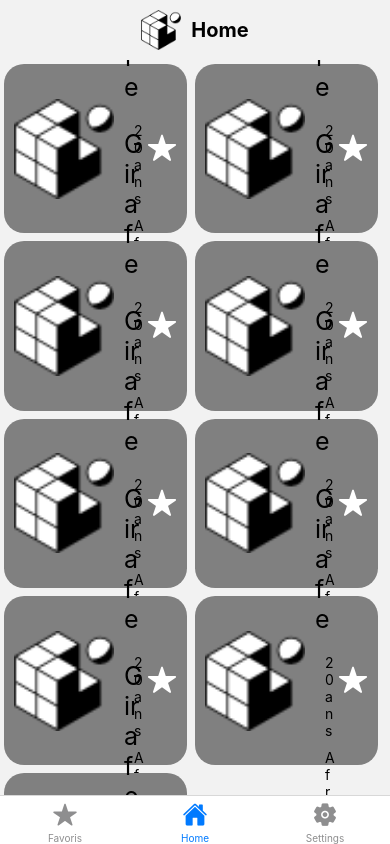
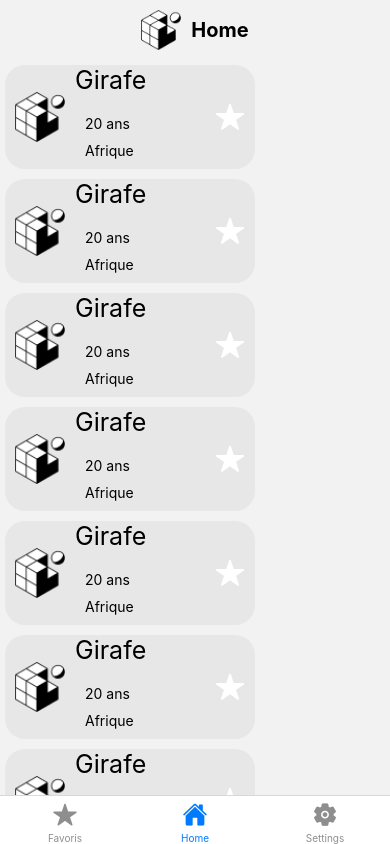
Before and after one commit to hugocffrd/Peyronon-Coiffard-Multiplateform, a React Native app: screen /Home in a window 390 px wide. Built offline with nearby package versions, Linux system fonts and the light colour scheme.

Commit message:
List of card is now responsive, need to fix the layout when one column

```diff
--- a/components/AnimalCard.tsx
+++ b/components/AnimalCard.tsx
@@ -1,28 +1,17 @@
 import { View, Text, Image, StyleSheet, Dimensions } from "react-native";
 import Ionicons from "react-native-vector-icons/Ionicons";
 
-const rows = 3;
-const cols = 2;
 const marginHorizontal = 4;
 const marginVertical = 4;
-const width =
-  Dimensions.get("window").width / cols - marginHorizontal * (cols + 1);
-const height =
-  Dimensions.get("window").height / rows - marginVertical * (rows + 25);
 
 const styles = StyleSheet.create({
   boxContainer: {
+    width:"100%",
     textAlign: "center",
-    marginTop: marginVertical,
-    marginBottom: marginVertical,
-    marginLeft: marginHorizontal,
-    marginRight: marginHorizontal,
-    width: width,
-    height: height,
     justifyContent: "center",
     alignItems: "center",
     borderRadius: 20,
-    backgroundColor: "grey",
+    backgroundColor: "#e7e7e7",
     flexDirection: "row",
   },
   boxContentContainerStyle: {
@@ -34,8 +23,8 @@ const styles = StyleSheet.create({
     marginRight: 10,
   },
   image: {
-    width: 100,
-    height: 100,
+    width: 50,
+    height: 50,
     marginLeft: 10,
   },
   title: {
--- a/components/Home.tsx
+++ b/components/Home.tsx
@@ -1,53 +1,73 @@
-import { View, StyleSheet, ListRenderItemInfo } from "react-native";
+import { View, StyleSheet, ListRenderItemInfo, useWindowDimensions } from "react-native";
 
-import { ScrollView } from "react-native";
 import AnimalCard from "./AnimalCard";
 import { FlatList } from "react-native-gesture-handler";
-import { ReactElement, JSXElementConstructor } from "react";
-import { List } from "native-base";
+import { ReactElement, JSXElementConstructor, Fragment, useState, useEffect } from "react";
+import { SafeAreaView } from "react-native-safe-area-context";
 
+const minCols = 1;
+
+const calcNumColumns = (width) => {
+  const cols = width / styles.item.width;
+  const colsFloor = Math.floor(cols) > minCols ? Math.floor(cols) : minCols;
+  const colsMinusMargin = cols - (2 * colsFloor * styles.item.margin);
+
+  if (colsMinusMargin < colsFloor && colsFloor > minCols) {
+    return colsFloor - 1;
+  } else return colsFloor;
+
+};
 
 const styles = StyleSheet.create({
   scrollContainer: {
     flex: 1,
   },
-  sectionContainer: {
-    flex: 1,
-    flexDirection: "row",
-    flexWrap: "wrap",
-    justifyContent: "flex-start",
-    borderRadius: 50,
-    alignItems: "center",
+  flatList:{
+
+  },
+  item: {
+    flex:1,
+    alignItems: 'center',
+    justifyContent: 'center',
+    margin: 5,
+    height: 120,
+    width: 250
   },
 });
 
 export default function Home() {
 
-  /*const animalCards = [
-    {
-      AnimalCard,
-      AnimalCard,
-      AnimalCard,
-      AnimalCard,
-    }
-  ]*/
+  const {width} = useWindowDimensions();
+  const [numColumns, setNumColumns] = useState(calcNumColumns(width));
 
+  useEffect(() => {
+    setNumColumns(calcNumColumns(width));
+    }, [width]);
+
+  const animalCards = [
+    AnimalCard,
+    AnimalCard,
+    AnimalCard,
+    AnimalCard,
+    AnimalCard,
+    AnimalCard,
+    AnimalCard,
+  ]
+
+  const Items = ({ item }) => {
+    return <View style={styles.item}><AnimalCard/></View>
+   }
 
   return (
-    <ScrollView
-      style={styles.scrollContainer}
-      showsVerticalScrollIndicator={false}>
-      <View style={styles.sectionContainer}>
-        <AnimalCard />
-        <AnimalCard />
-        <AnimalCard />
-        <AnimalCard />
-        <AnimalCard />
-        <AnimalCard />
-        <AnimalCard />
-        <AnimalCard />
-        <AnimalCard />
-      </View>
-    </ScrollView>
+    <SafeAreaView>
+          <FlatList
+            style={styles.flatList}
+            showsVerticalScrollIndicator={false}
+            key={numColumns}
+            data={animalCards}
+            renderItem={Items}
+            numColumns={numColumns}
+          />
+    </SafeAreaView>
   );
 }
```
